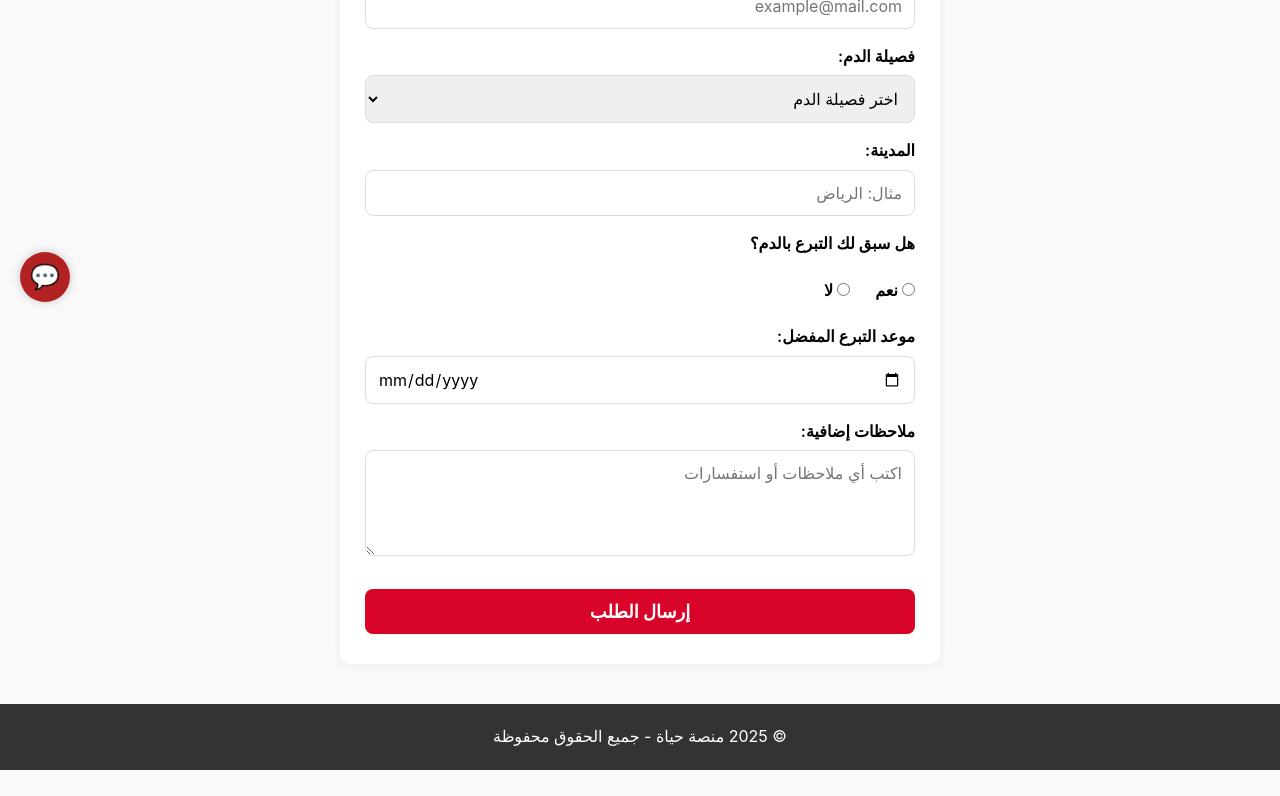
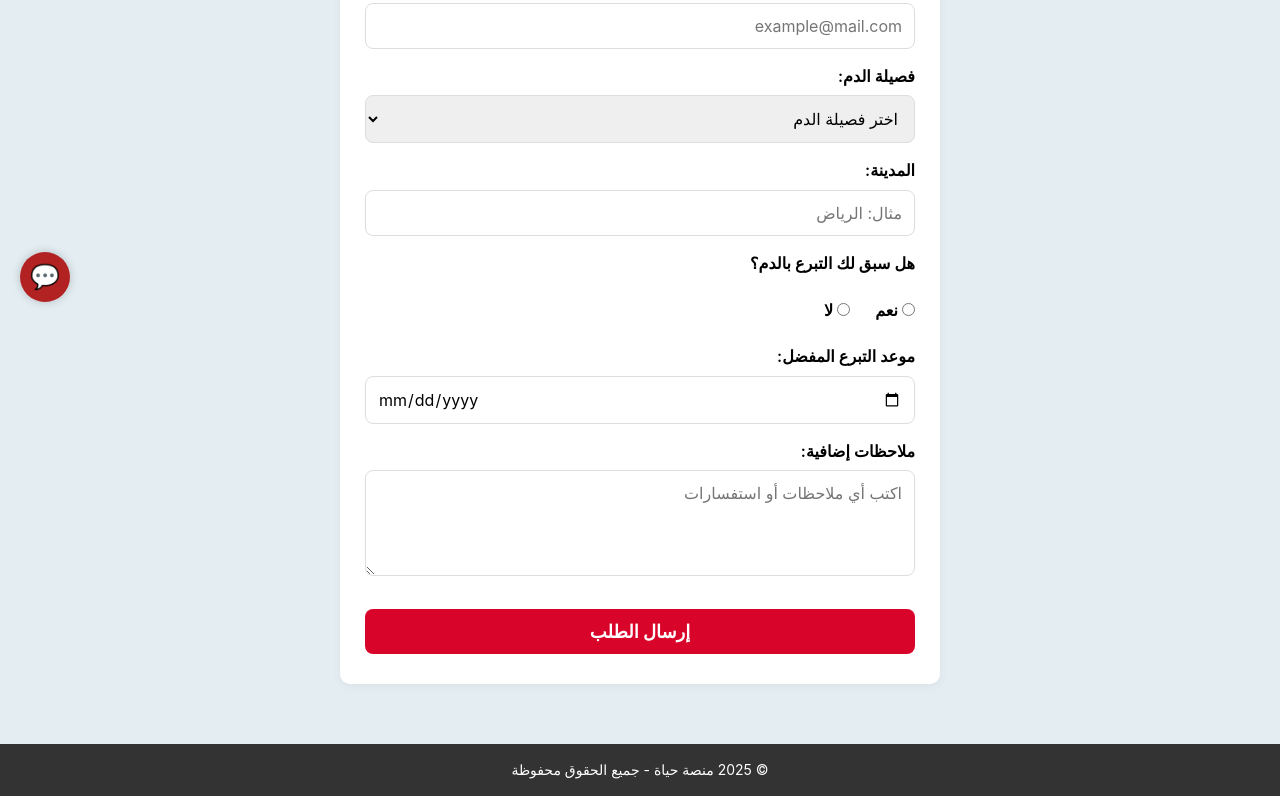
Before and after one commit to 02ehab/Benulife, a plain HTML site: page donate.html in a window 1280 px wide. Shown: the part 478-1274 px from the top of the page. Before the commit the page ends 1248 px from the top, so only its background shows below. Drawn offline with Linux system fonts and the light colour scheme.

Commit message:
Update donate.css

```diff
--- a/donate.css
+++ b/donate.css
@@ -140,7 +140,6 @@ body {
 .side-menu nav {
   display: flex;
   flex-direction: column;
-  gap: 1rem;
 }
 
 .side-menu a {
@@ -185,11 +184,7 @@ body {
 
 
 /*صفحة التبرع*/
-body {
-  font-family: 'Segoe UI', sans-serif;
-  margin: 0;
-  background-color: #f9f9f9;
-}
+
 
 main.donate-container {
   max-width: 600px;
@@ -299,10 +294,25 @@ form button:hover {
   }
 }
 
-/* الفوتر */
+/* أساس التنسيق */
+html, body {
+  height: 100%;
+  margin: 0;
+  padding: 0;
+  display: flex;
+  flex-direction: column;
+}
+
+.wrapper {
+  flex: 1;
+  padding: 20px; /* أو حسب الحاجة */
+}
+
+/* تنسيق الفوتر */
 .footer {
-  background: #333;
-  color: #fff;
-  padding: 20px 0;
+  background-color: #333;
+  color: white;
   text-align: center;
+  padding: 15px 0;
+  font-size: 14px;
 }
```
